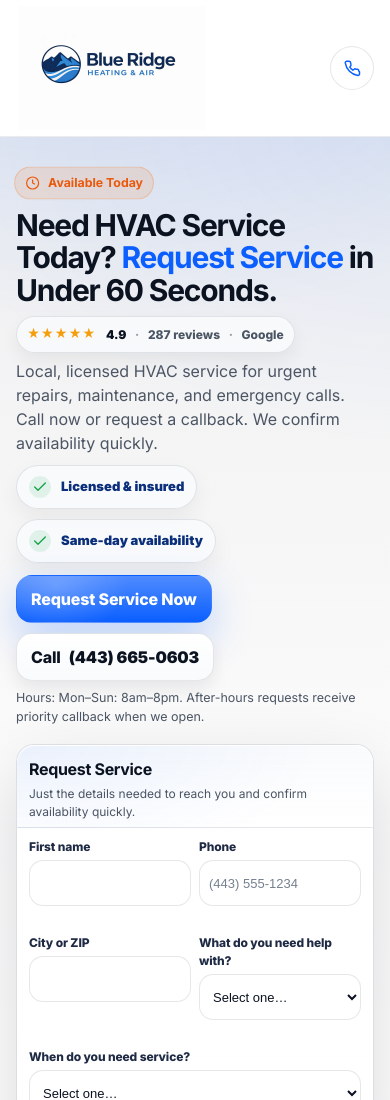
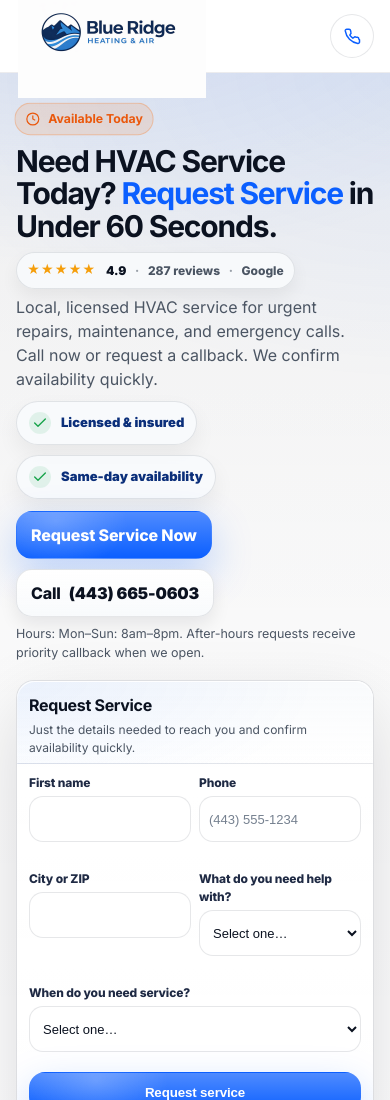
Before and after one commit to raczniakservices/HVAC, a website: page index.html in a window 390 px wide. Shown: the top 1100 px of the page. Drawn offline with nearby package versions, Linux system fonts and the light colour scheme.

Commit message:
Reduce landing header height (keep logo size)

```diff
--- a/styles.css
+++ b/styles.css
@@ -492,10 +492,14 @@ button:active,a.btn:active{transform:translateY(0)}
 /* ======================================================
    Landing masthead (landing only — keeps dashboard topbar normal size)
 ====================================================== */
-.landing-page .topbar__inner{ height:140px; }
+.landing-page .topbar__inner{ height:84px; }
+/* Keep logo size the same as before, but stop forcing the header to match it. */
 .landing-page .brand__mark{ height:140px !important; }
+.landing-page .topbar__inner{ padding:10px 0; }
+.landing-page .brand{ align-items:center; }
 @media (max-width: 720px){
-  .landing-page .topbar__inner{height:136px}
+  .landing-page .topbar__inner{height:72px}
+  .landing-page .topbar__inner{ padding:8px 0; }
   .landing-page .brand{gap:12px}
   .landing-page .brand__mark{height:128px !important}
   .landing-page .brand__name{display:none}
```
